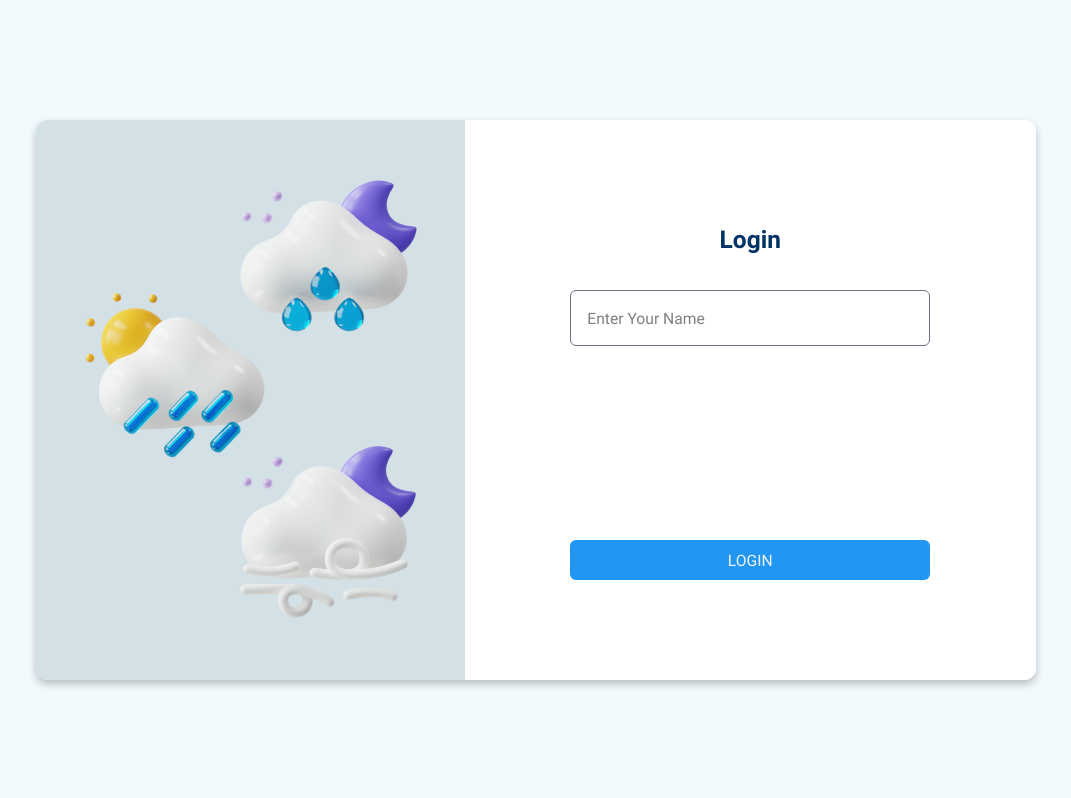
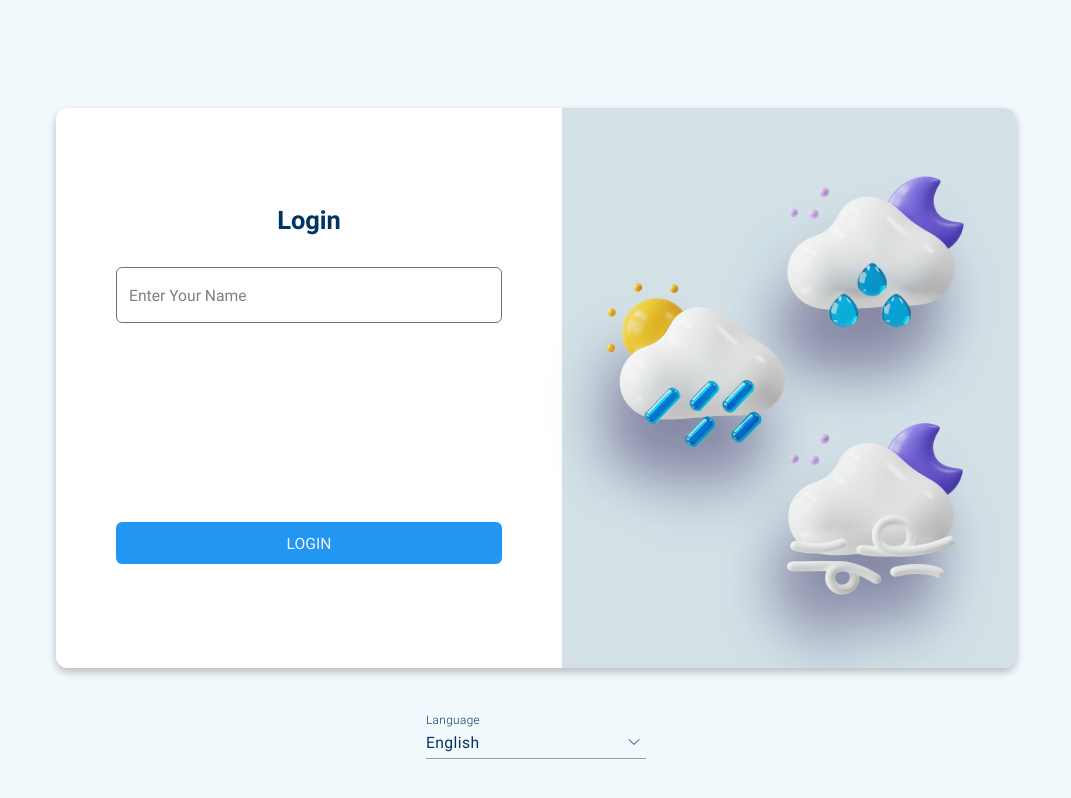
Before and after one commit to Devby-Ali/weather-web-project, a React (Vite) app: page /login in a window 1280 px wide. Shown: the whole page, without its empty margins (104-1175 px from the left). Built offline with nearby package versions, Linux system fonts and the light colour scheme.

Commit message:
complete Login Page Desktop

```diff
--- a/src/Pages/Login/Login.tsx
+++ b/src/Pages/Login/Login.tsx
@@ -1,14 +1,11 @@
-import React, { useEffect } from "react";
+import React, { useEffect, useState } from "react";
+import { HiOutlineChevronDown } from "react-icons/hi2";
 import { useNavigate } from "react-router-dom";
 
 const Login = (): React.JSX.Element => {
   const navigate = useNavigate();
-
-      const userLogin = (event) => {
-        event.preventDefault();
-        console.log(event)
-        navigate("/")
-      };
+  const [language, setLanguage] = useState<string>("English");
+  const [languageShow, setLanguageShow] = useState<boolean>(false);
 
   useEffect(() => {
     if (localStorage.theme === "dark") {
@@ -17,24 +14,26 @@ const Login = (): React.JSX.Element => {
       document.documentElement.classList.remove("dark");
     }
   }, []);
+
+  const userLogin = (event: React.MouseEvent<HTMLButtonElement>) => {
+    event.preventDefault();
+    console.log(event);
+    navigate("/");
+  };
+
+  const languageHandler = (event: React.MouseEvent<HTMLDivElement>) => {
+    console.log(event);
+    setLanguageShow(!languageShow);
+  };
+
   return (
-        <div className="flex-center h-screen bg-lightPrimary dark:bg-darkPrimary">
-        <section className="flex w-[900px] lg:w-[1000px] h-[560px] rounded-xl overflow-hidden shadow-Login">
-          <div className="hidden lg:block relative w-3/7 bg-[#D3E1E7] dark:bg-[#404961] p-10">
-            <div className="absolute top-12 right-10">
-              <img src="/images/svgs/Moon-cloud-mid-rain.png" alt="" />
-            </div>
-            <div className="absolute top-40 left-10">
-              <img src="/images/svgs/Sun-cloud-angled-rain.png" alt="" />
-            </div>
-            <div className="absolute bottom-12 right-10">
-              <img src="/images/svgs/Moon-cloud-fast-wind.png" alt="" />
-            </div>
-          </div>
-          <form className="w-full lg:w-4/7 flex-center bg-white dark:bg-[#292F45] font-Roboto-regular">
-            <div className="flex flex-col justify-between w-[360px] h-[360px]">
+    <section className="flex-center flex-col bg-lightPrimary dark:bg-darkPrimary font-Roboto-regular">
+      <div className="flex-center h-screen">
+        <div className="flex w-[700px] lg:w-240 h-140 rounded-xl overflow-hidden shadow-Login mb-6">
+          <form className="w-[506px] flex-center bg-white dark:bg-box-dark">
+            <div className="flex flex-col justify-between w-96.5 h-91 mb-3">
               <div>
-                <h3 className="text-[25px] font-Roboto-bold text-darkText dark:text-lightText text-center mb-8">
+                <h3 className="text-[26px] font-Roboto-bold text-darkText dark:text-lightText text-center mb-7">
                   Login
                 </h3>
 
@@ -42,23 +41,91 @@ const Login = (): React.JSX.Element => {
                   type="text"
                   name=""
                   id=""
-                  className="w-full h-14 bg-transparent border border-gray-500 rounded-md ltr-text p-4 dark:text-lightText outline-none"
+                  className="w-full h-14 bg-transparent border border-zinc-500 rounded-md ltr-text p-3 dark:text-lightText outline-none"
                   placeholder="Enter Your Name"
                 />
               </div>
 
               <button
-                className="h-10 bg-[#2196F3] text-lightText w-full rounded-md"
-                href="#"
+                className="h-10.5 bg-[#2196F3] text-lightText w-full rounded-md"
                 onClick={userLogin}
               >
                 LOGIN
               </button>
             </div>
           </form>
+          <div className="hidden lg:block relative w-[454px] bg-[#D3E1E7] dark:bg-[#404961] p-10">
+            <div className="absolute top-14 right-11">
+              <img
+                className="filter-shadow-cloud"
+                src="/images/svgs/Moon-cloud-mid-rain.png"
+                alt=""
+              />
+            </div>
+            <div className="absolute top-40.5 left-[35px]">
+              <img
+                className="filter-shadow-cloud"
+                src="/images/svgs/Sun-cloud-angled-rain.png"
+                alt=""
+              />
+            </div>
+            <div className="absolute bottom-[59px] right-11">
+              <img
+                className="filter-shadow-cloud"
+                src="/images/svgs/Moon-cloud-fast-wind.png"
+                alt=""
+              />
+            </div>
+          </div>
+        </div>
+      </div>
+      <div
+        onClick={languageHandler}
+        className={`flex flex-col w-55 h-11 gap-y-0.5 tracking-wide -mt-22 ${
+          languageShow && "mb-24"
+        }`}
+      >
+        <p
+          className={`${
+            languageShow
+              ? "text-active-blue"
+              : "text-darkText dark:text-stone-300"
+          } text-xs font-Roboto-light`}
+        >
+          Language
+        </p>
+        <div
+          onClick={languageHandler}
+          className={`w-full flex items-center justify-between text-darkText dark:text-lightText pb-1 cursor-pointer  border-b ${
+            languageShow ? "border-b-active-blue" : "border-b-stone-400"
+          }`}
+        >
+          <span className="select-none">{language}</span>
+          <span className={`${languageShow && "rotate-180"} mr-1`}>
+            <HiOutlineChevronDown />
+          </span>
+        </div>
+        <ul
+          className={`${
+            languageShow ? "flex" : "hidden"
+          } flex-col items-start w-full rounded-b-sm text-darkText dark:text-lightText bg-white dark:bg-box-dark space-y-0.5`}
+        >
+          <li
+            value={"En"}
+            className="w-full py-1 px-3 hover:bg-stoneCard dark:hover:bg-white/15 cursor-pointer"
+          >
+            English
+          </li>
+          <li
+            value={"Fa"}
+            className="w-full py-1 px-3 hover:bg-stoneCard dark:hover:bg-white/15 cursor-pointer"
+          >
+            Persian
+          </li>
+        </ul>
+      </div>
     </section>
-      </div>
-      )
+  );
 };
 
 export default Login;
```
Lines whose indentation alone changed are shown as unchanged.
